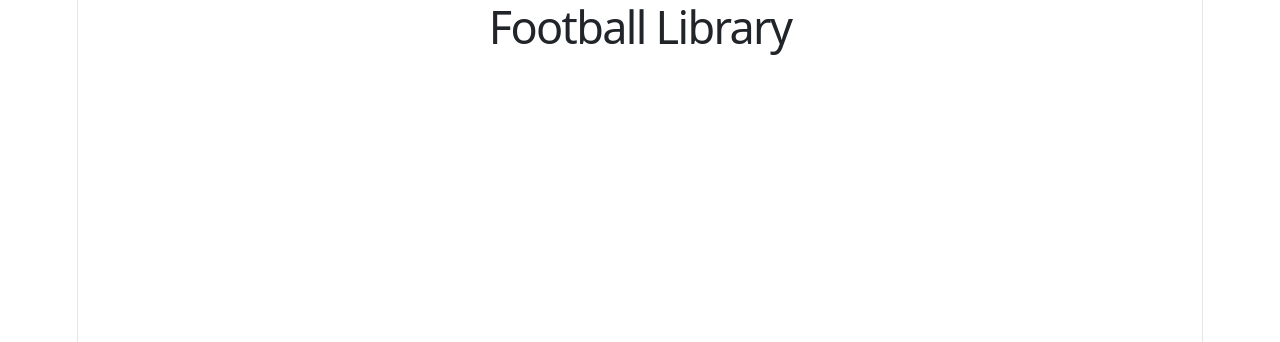
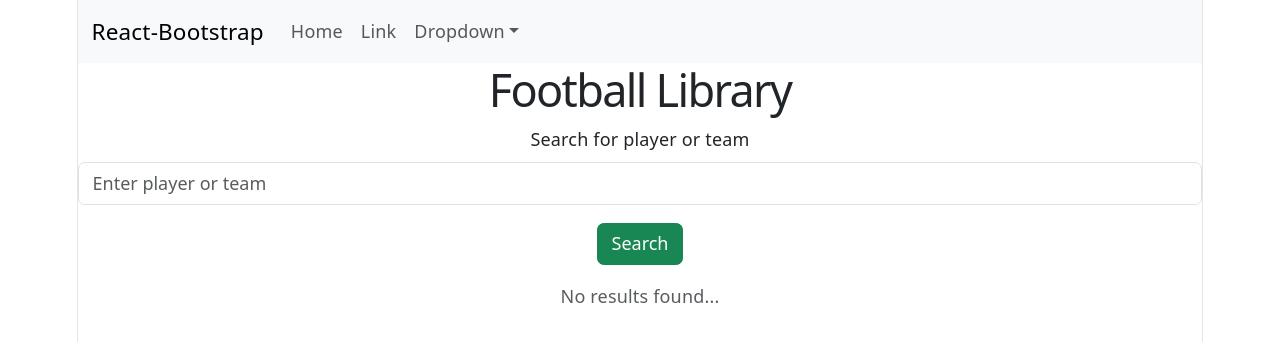
Before and after one commit to Antonhuitfeldt/Football-library-project, a React (Vite) app in the folder football-library/: page / in a window 1280 px wide. Shown: the top 342 px of the page. Built offline with nearby package versions, Linux system fonts and the light colour scheme.

Commit message:
Added input-form
Input where the users write their players or club.

Co-Authored-By: Anton Huitfeldt <anton.huitfeldt@hotmail.com>
Co-Authored-By: maltehedberg <205142223+maltehedberg@users.noreply.github.com>

```diff
--- a/football-library/src/App.jsx
+++ b/football-library/src/App.jsx
@@ -1,12 +1,23 @@
 import { useState } from 'react'
-import reactLogo from './assets/react.svg'
-import viteLogo from './assets/vite.svg'
-import heroImg from './assets/hero.png'
 import './App.css'
-import SearchTestPage from "./components/SearchTestPage";
+import NavBar from "./components/NavBar/NavBar";
+import SearchResults from './components/SearchResults/SearchResults';
+import SearchField from './components/SearchField/SearchField';
 
 function App() {
-  return <h1>Football Library</h1>;
+  return(
+  <main>
+    <div className='nav-bar'>
+      <NavBar />
+    </div>
+
+    <div className="hero-page">
+      <h1>Football Library</h1>
+      <SearchField />
+      <SearchResults />
+    </div>
+  </main>
+  )
 }
 
 export default App;
--- /dev/null
+++ b/football-library/src/components/SearchField/SearchField.jsx
@@ -0,0 +1,19 @@
+import Button from 'react-bootstrap/Button';
+import Form from 'react-bootstrap/Form';
+
+function SearchField() {
+  return (
+    <Form>
+      <Form.Group className="mb-3" controlId="formBasicText">
+        <Form.Label>Search for player or team</Form.Label>
+        <Form.Control type="text" placeholder="Enter player or team" />
+      </Form.Group>
+
+      <Button variant="success" type="submit">
+        Search
+      </Button>
+    </Form>
+  );
+}
+
+export default SearchField;
```
Also changed, not shown: football-library/src/components/SearchField/Searchfield.css (added).
